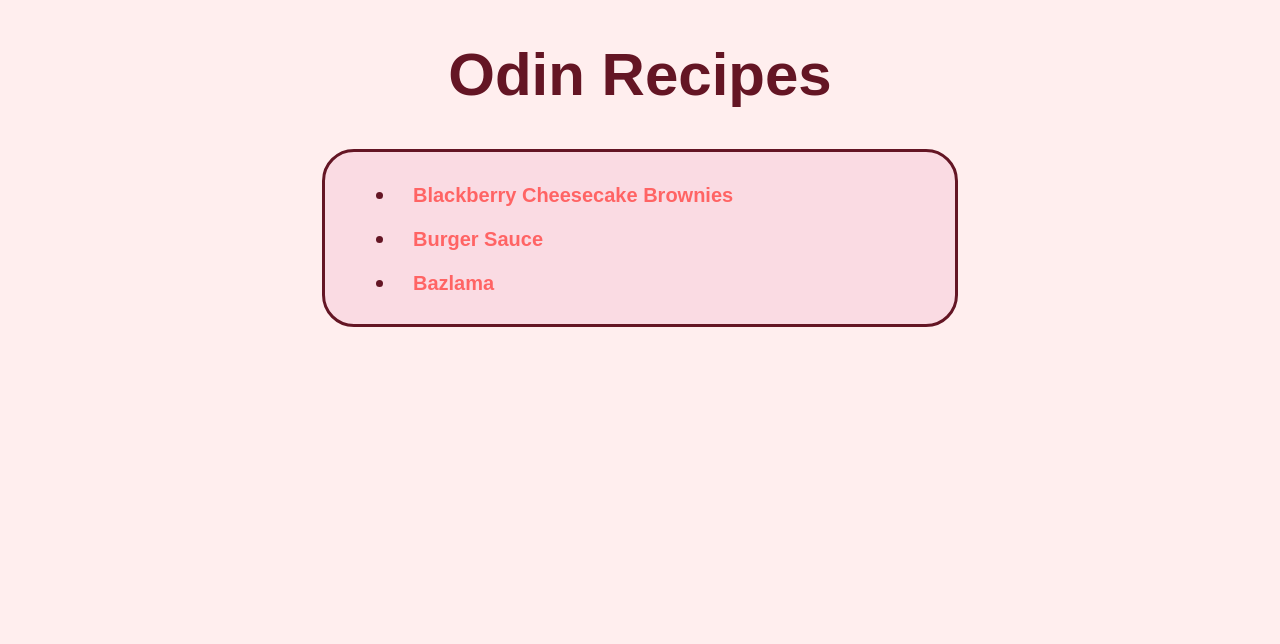
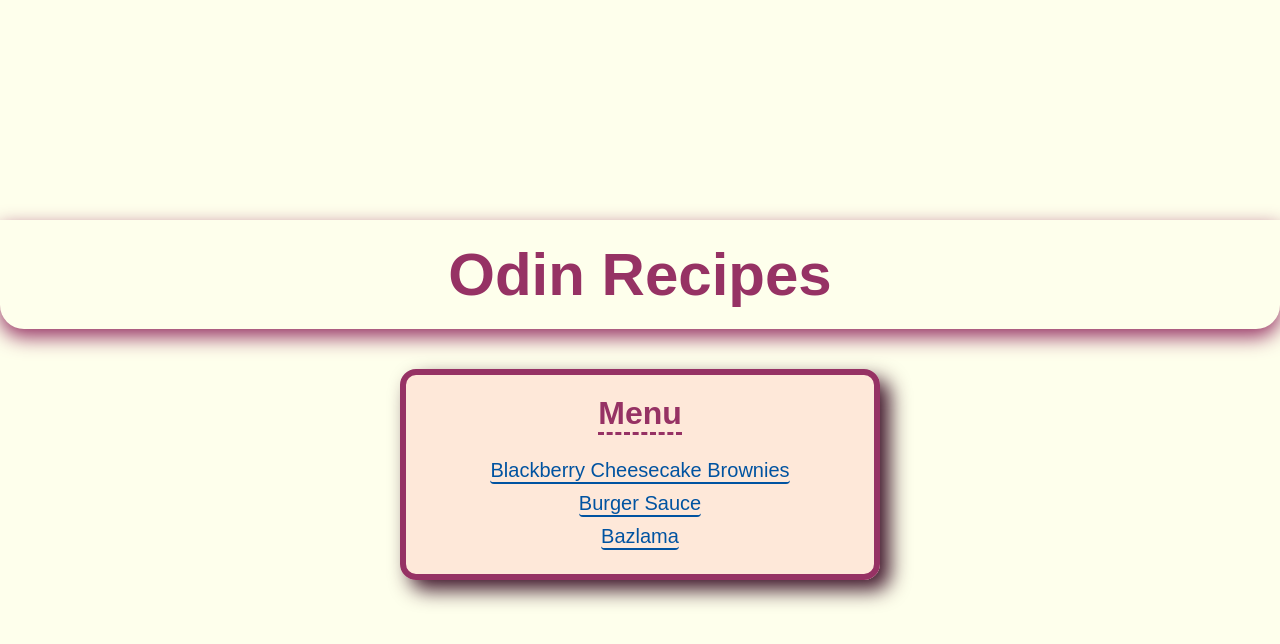
Before and after one commit to Visioness/odin-recipes, a plain HTML site: page index.html in a window 1280 px wide. Drawn offline with Linux system fonts and the light colour scheme.

Commit message:
Update design

```diff
--- a/css/style.css
+++ b/css/style.css
@@ -1,5 +1,5 @@
 * {
-    font-family: "Lucida Handwriting", "Cascadia Code", "Arial", cursive;
+    font-family: "Ubuntu", "Cascadia Code", "Montserrat", "Arial", cursive;
 }
 
 body {
--- /dev/null
+++ b/css/style2.css
@@ -0,0 +1,62 @@
+*, *::before, *::after {
+    box-sizing: border-box;
+    font-family: "Ubuntu", Arial, monospace;
+    margin: 0;
+    padding: 0;
+}
+
+body {
+    background-color: rgb(254, 255, 236);
+    height: 100vh;
+}
+
+.container {
+    display: flex;
+    flex-direction: column;
+    justify-content: center;
+    height: 100vh;
+}
+
+.title {
+    text-align: center;
+    color: rgb(150, 50, 100);
+    font-size: 60px;
+    padding: 20px 0;
+    border-radius: 0 0 24px 24px;
+    box-shadow: 0 8px 20px rgb(150, 50, 100);
+    margin-bottom: 40px;
+}
+
+.subtitle {
+    text-align: center;
+    color: rgb(150, 50, 100);
+    font-size: 32px;
+    margin-bottom: 20px;
+    border-bottom: 3px dashed;
+}
+
+.recipes {
+    display: flex;
+    flex-direction: column;
+    justify-content: flex-end;
+    align-items: center;
+    padding: 20px 80px;
+    margin: 0 auto;
+    background-color: rgba(255, 142, 142, 0.2);
+    border-radius: 16px;
+    border: 6px solid rgb(150, 50, 100);
+    box-shadow: 10px 10px 20px rgb(63, 21, 42);
+}
+
+.recipe-link {
+    font-size: 20px;
+    margin: 4px;
+    color: rgb(0, 83, 161);
+    text-decoration: none;
+    border-bottom: 2px solid;
+    border-radius: 0 0 4px 4px;
+}
+
+.recipe-link:hover {
+    color: rgb(32, 137, 236);
+}
--- a/index.html
+++ b/index.html
@@ -3,26 +3,19 @@
     <head>
         <meta charset="UTF-8">
         <title>Odin Recipes</title>
-        <link rel="stylesheet" href="css/style.css">
+        <link rel="stylesheet" href="css/style2.css">
     </head>
 
     <body>
-        <h1 class="title">Odin Recipes</h1>
+        <div class="container">
+            <h1 class="title">Odin Recipes</h1>
 
-        <div class="recipes">
-            <ul class="recipe-links">
-                <li>
-                    <a class="recipe-link" href="./recipes/blackberry-cheesecake-brownies.html">Blackberry Cheesecake Brownies</a>
-                </li>
-
-                <li>
-                    <a class="recipe-link" href="./recipes/burger-sauce.html">Burger Sauce</a>
-                </li>
-
-                <li>
-                    <a class="recipe-link" href="./recipes/bazlama.html">Bazlama</a>
-                </li>
-            </ul>
+            <div class="recipes">
+                <h2 class="subtitle">Menu</h2>
+                <a class="recipe-link" href="./recipes/blackberry-cheesecake-brownies.html">Blackberry Cheesecake Brownies</a>
+                <a class="recipe-link" href="./recipes/burger-sauce.html">Burger Sauce</a>
+                <a class="recipe-link" href="./recipes/bazlama.html">Bazlama</a>
+            </div>
         </div>
     </body>
 </html>
```
